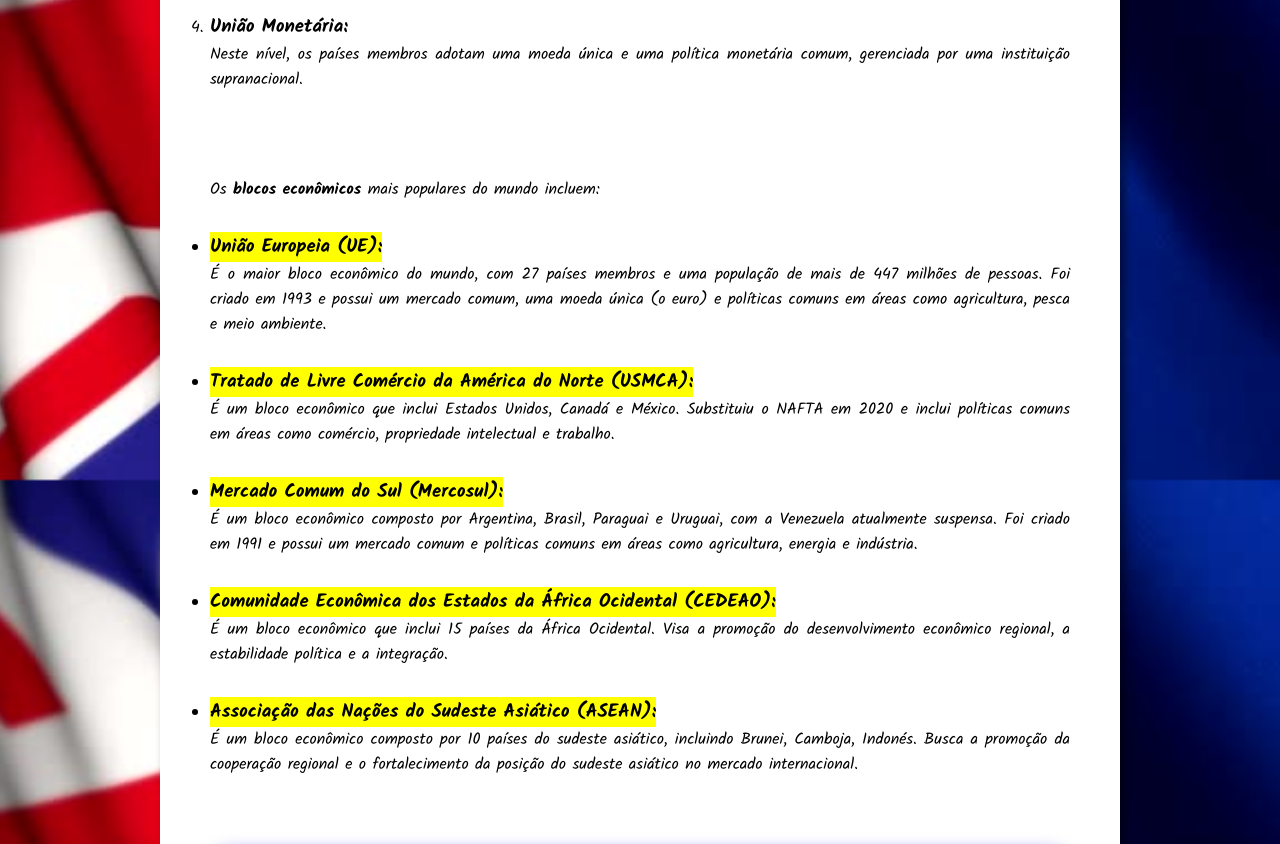
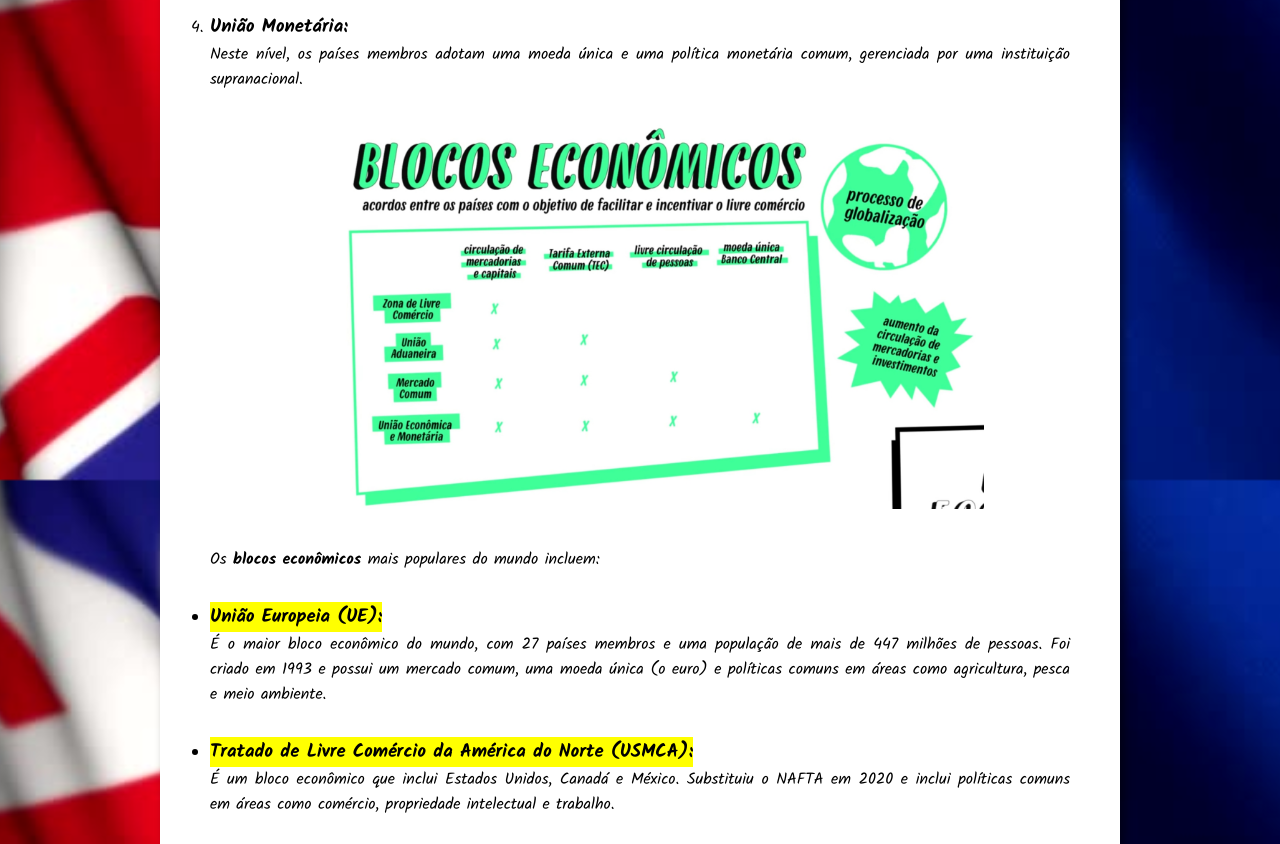
Before and after one commit to mwd-oficial/brexit, a plain HTML site: page index.html in a window 1280 px wide. Shown: the part 4320-5164 px from the top of the page. Drawn offline with Linux system fonts and the light colour scheme.

Commit message:
atualizei

```diff
--- a/index.html
+++ b/index.html
@@ -74,7 +74,7 @@
                         <li><p><h3>Mercado Comum:</h3>Neste nível, além da eliminação das barreiras comerciais e da adoção de uma política comercial comum, os países membros também buscam a livre circulação de bens, serviços, capitais e pessoas entre si.</p></li>
                         <li><p><h3>União Monetária:</h3>Neste nível, os países membros adotam uma moeda única e uma política monetária comum, gerenciada por uma instituição supranacional. </p></li>
                     </ol>
-                    <img src="imagens/nivel_integridade.jpg" alt="">
+                    <img src="imagens/Nivel_integridade.jpg" alt="">
                     <p>Os <strong>blocos econômicos</strong> mais populares do mundo incluem:</p>
                     <ul>
                         <li><p><h3><span class="word" id="wordUe"><strong>União Europeia</strong> (<strong>UE</strong>):</span></h3>É o maior bloco econômico do mundo, com 27 países membros e uma população de mais de 447 milhões de pessoas. Foi criado em 1993 e possui um mercado comum, uma moeda única (o euro) e políticas comuns em áreas como agricultura, pesca e meio ambiente.</p></li>
```
Also changed, not shown: imagens/Nivel_integridade.jpg (added).
